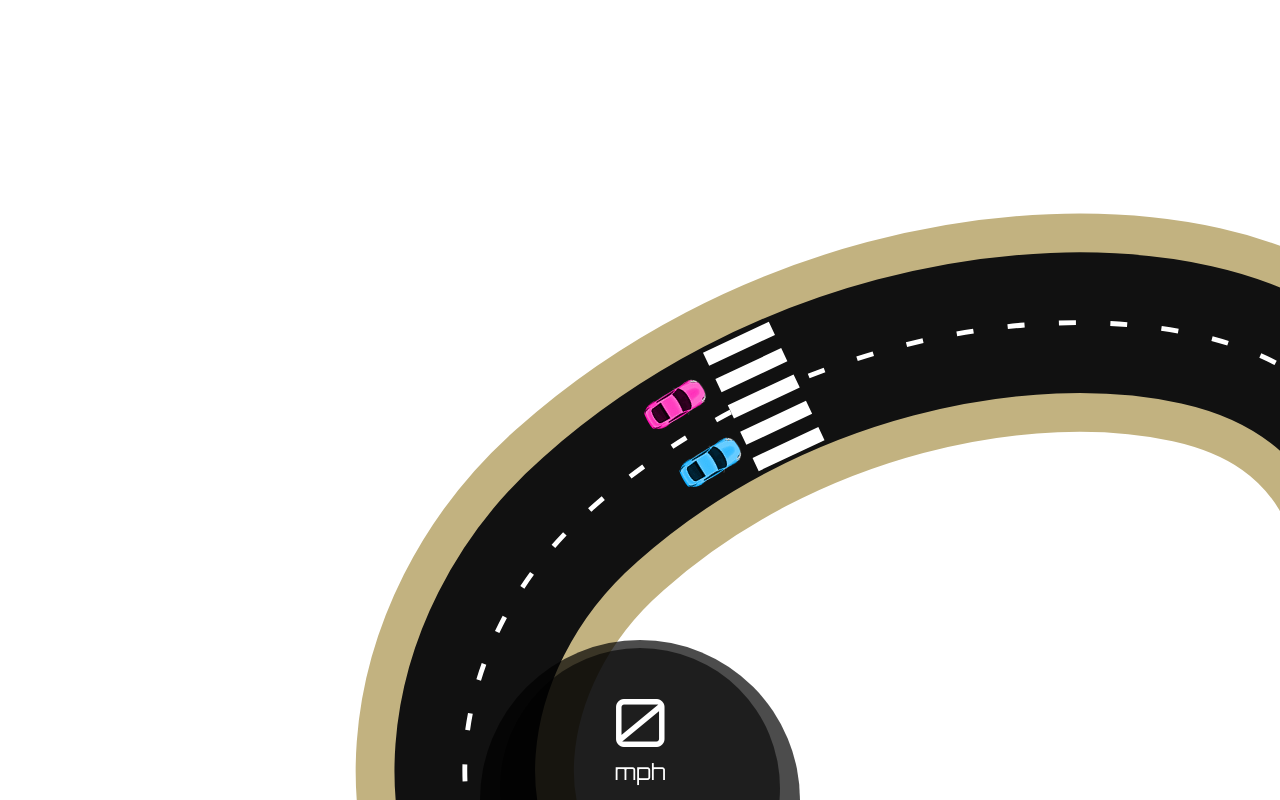
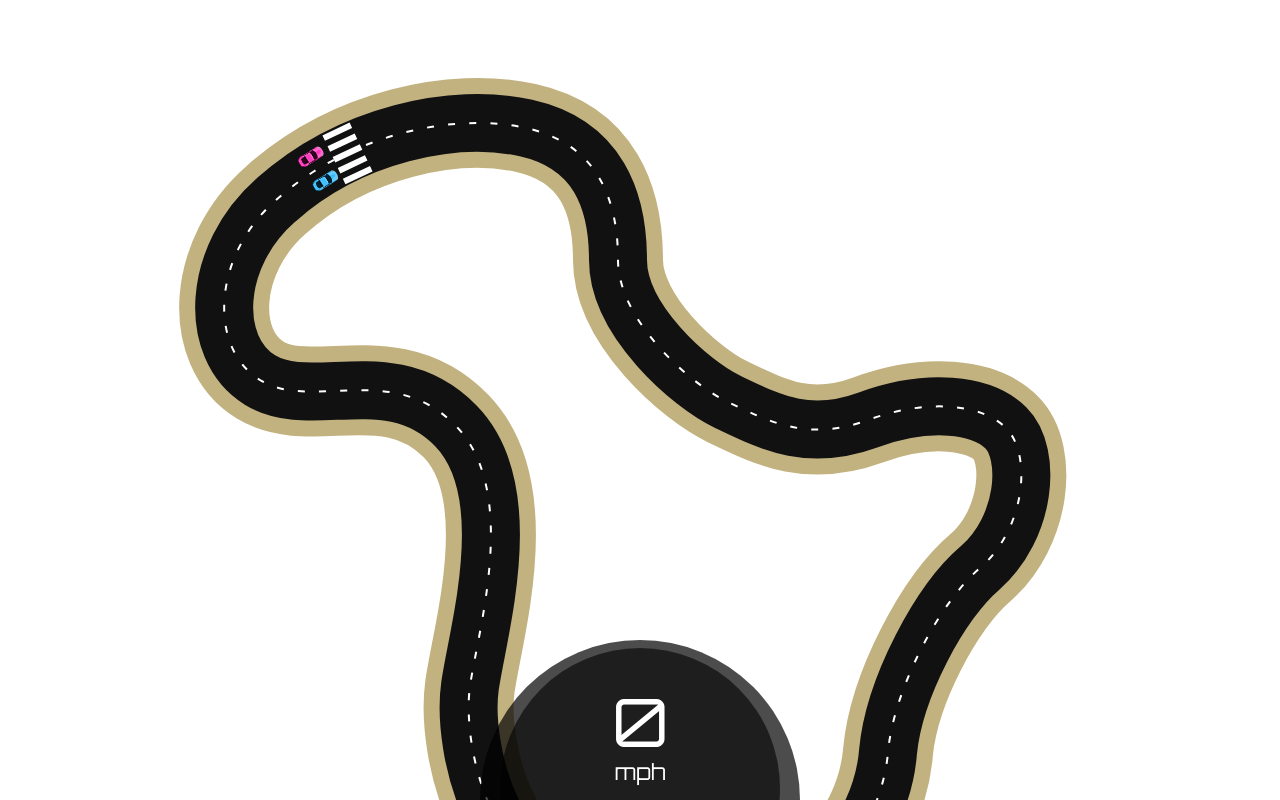
Before and after one commit to boldagency/bluetooth-game, a Next.js app in the folder app/: page /1 in a window 1280 px wide. Built offline with nearby package versions, Linux system fonts and the light colour scheme.

Commit message:
updating functionality

```diff
--- a/app/src/app/1/page.js
+++ b/app/src/app/1/page.js
@@ -63,12 +63,13 @@ export default function Home() {
     gsap.ticker.add((t, d, f) => {
 
       const car1Pos = { x: gsap.getProperty('.car1Group', 'x'), y: gsap.getProperty('.car1Group', 'y') };
-      gsap.to('#pov1', { x: -car1Pos.x + 99, y: -car1Pos.y + 85, duration: 0.1 })
-      gsap.to('.leftSide .main', { attr: { viewBox: (45 * p1.speed * 100) + ' ' + (45 * p1.speed * 100) + ' ' + (165 - 45 * p1.speed * 100) + ' ' + (165 - 45 * p1.speed * 100) } })
+      gsap.to('#pov1', { x: 10, y: 100, duration: 0.1 })
+      //   gsap.to('.leftSide .main', { attr: { viewBox: (45 * p1.speed * 100) + ' ' + (45 * p1.speed * 100) + ' ' + (165 - 45 * p1.speed * 100) + ' ' + (165 - 45 * p1.speed * 100) } })
+      gsap.to('.leftSide .main', { attr: { viewBox: -0.2 * window.innerWidth / 2 + ' 0 ' + (window.innerWidth / 2) + ' ' + (window.innerHeight / 2) } })
 
-      const car2Pos = { x: gsap.getProperty('.car2Group', 'x'), y: gsap.getProperty('.car2Group', 'y') };
-      gsap.to('#pov2', { x: -car2Pos.x + 99, y: -car2Pos.y + 85, duration: 0.1 })
-      gsap.to('.rightSide .main', { attr: { viewBox: (45 * p2.speed * 100) + ' ' + (45 * p2.speed * 100) + ' ' + (165 - 45 * p2.speed * 100) + ' ' + (165 - 45 * p2.speed * 100) } })
+      // const car2Pos = { x: gsap.getProperty('.car2Group', 'x'), y: gsap.getProperty('.car2Group', 'y') };
+      // gsap.to('#pov2', { x: -car2Pos.x + 99, y: -car2Pos.y + 85, duration: 0.1 })
+      // gsap.to('.rightSide .main', { attr: { viewBox: (45 * p2.speed * 100) + ' ' + (45 * p2.speed * 100) + ' ' + (165 - 45 * p2.speed * 100) + ' ' + (165 - 45 * p2.speed * 100) } })
 
       let car1Slow = 1
       const car1_y = gsap.getProperty('.car1', 'y');
@@ -110,10 +111,10 @@ c-20,17-43,60-46,92c-3,37-34,89-114,84c-87-5-99-89-95-117s25-97-7-130s-72-7-98-2
 
           <g id="pov1">
             <g id="baseGroup">
-              <use href="#track" stroke="#C2B280" stroke-width="45" />
-              <use href="#track" stroke="#111" stroke-width="29" />
-              <use href="#track" stroke="#fff" stroke-dasharray="3.5 7.1" />
-              <polyline points="30,-35.5 42,-10" stroke="#fff" stroke-width="15" stroke-dasharray="3 3" />
+              <use href="#track" stroke="#C2B280" strokeWidth="45" />
+              <use href="#track" stroke="#111" strokeWidth="29" />
+              <use href="#track" stroke="#fff" strokeDasharray="3.5 7.1" />
+              <polyline points="30,-35.5 42,-10" stroke="#fff" strokeWidth="15" strokeDasharray="3 3" />
               <g className="car1Group">
                 <g className="car1">
                   <path fill="#f0a" d="M12,2c0,0,6.5-1,9.8,0S40,2,49,2.5S58.8,3,61.9,3S67,1,74,2s11,5,13,6s3,23,1,25s-9,7-17,7s-3-1-9-1s-17,1-25,0s-14,0-17,0s-9,1-14-4S1,23.7,1,20.9S1,11,4,8S10,2,12,2z" />
@@ -132,8 +133,8 @@ c-20,17-43,60-46,92c-3,37-34,89-114,84c-87-5-99-89-95-117s25-97-7-130s-72-7-98-2
         <svg viewBox="0 0 600 600" style={{ opacity: 0 }} preserveAspectRatio="xMidYMax meet">
           <circle cx="300" cy="600" r="120" fill="rgba(0,0,0,0.7)" />
           <circle cx="300" cy="591" r="105" fill="rgba(0,0,0,0.6)" />
-          <text className='mph' x="300" y="560" fill="#fff" text-anchor="middle" font-size="50">0</text>
-          <text x="300" y="585" fill="#fff" text-anchor="middle" font-size="16.5">mph</text>
+          <text className='mph' x="300" y="560" fill="#fff" textAnchor="middle" fontSize="50">0</text>
+          <text x="300" y="585" fill="#fff" textAnchor="middle" fontSize="16.5">mph</text>
         </svg>
       </div>
       {/* <div className="rightSide">
@@ -146,8 +147,8 @@ c-20,17-43,60-46,92c-3,37-34,89-114,84c-87-5-99-89-95-117s25-97-7-130s-72-7-98-2
         <svg viewBox="0 0 600 600" style={{ opacity: 0 }} preserveAspectRatio="xMidYMax meet">
           <circle cx="300" cy="600" r="120" fill="rgba(0,0,0,0.7)" />
           <circle cx="300" cy="591" r="105" fill="rgba(0,0,0,0.6)" />
-          <text className='mph' x="300" y="560" fill="#fff" text-anchor="middle" font-size="50">0</text>
-          <text x="300" y="585" fill="#fff" text-anchor="middle" font-size="16.5">mph</text>
+          <text className='mph' x="300" y="560" fill="#fff" textAnchor="middle" fontSize="50">0</text>
+          <text x="300" y="585" fill="#fff" textAnchor="middle" fontSize="16.5">mph</text>
         </svg>
       </div> */}
     </main >
```
